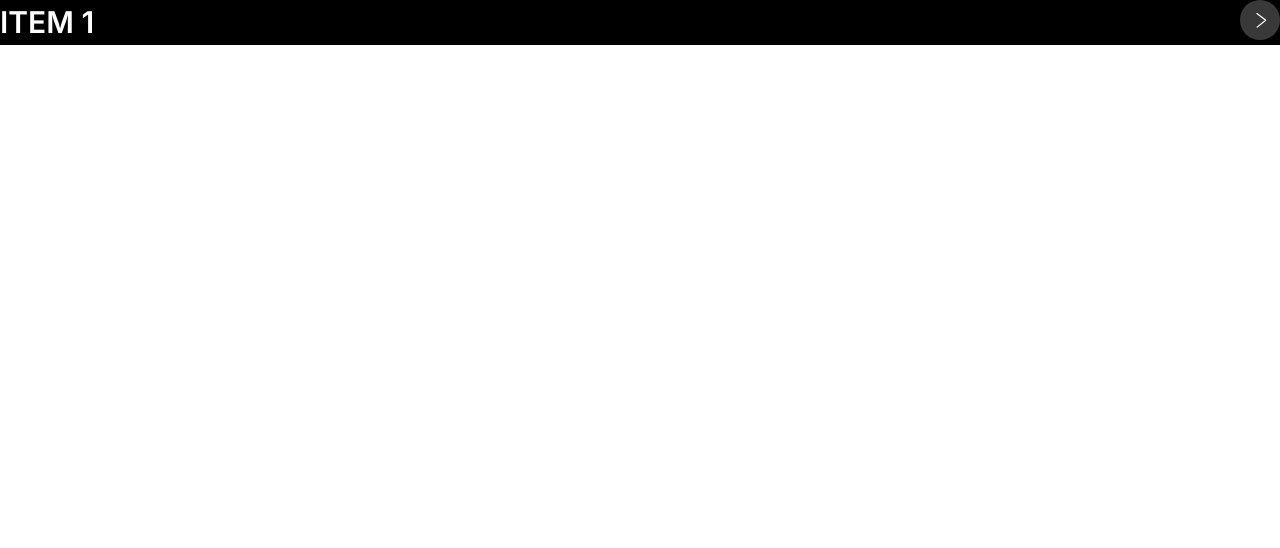
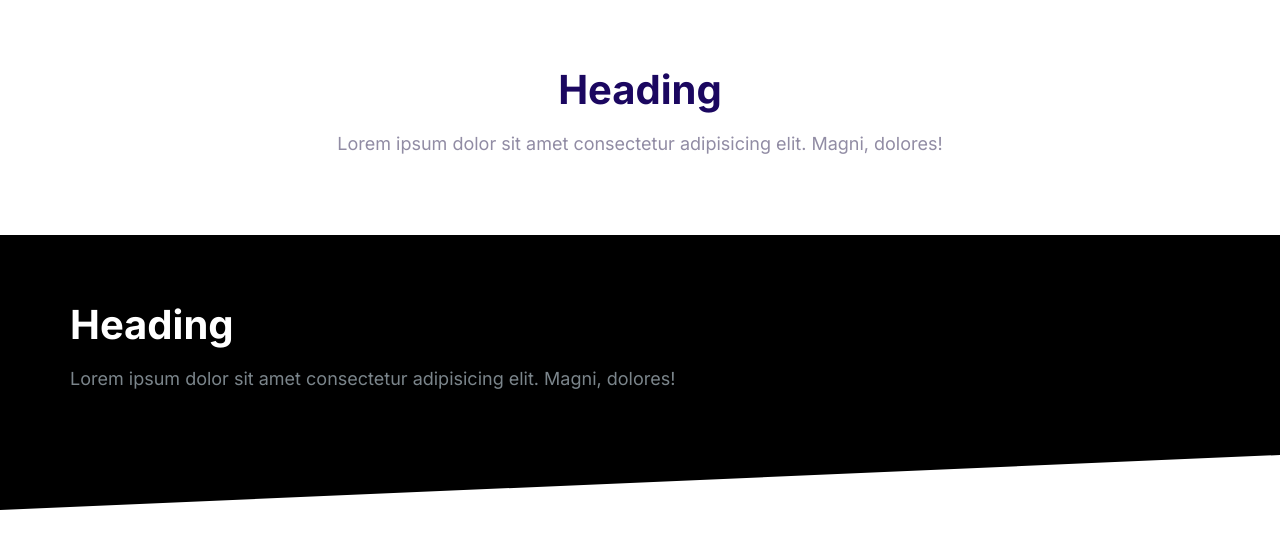
Before and after one commit to AleXAnastasov77/Moshify, a plain HTML site: page index.html in a window 1280 px wide. Drawn offline with Linux system fonts and the light colour scheme.

Commit message:
Building the blocks component.

```diff
--- a/css/styles.css
+++ b/css/styles.css
@@ -236,7 +236,6 @@ a {
 .input {
   border-radius: var(--border-radius);
   border: 1px solid var(--color-borders);
-
   color: var(--color-headings);
   font-size: 2rem;
   /* margin: 3rem 0; */
@@ -523,3 +522,34 @@ a {
   max-height: 100vh;
   opacity: 0.5;
 }
+
+/* Blocks */
+.block {
+  --padding-vertical: 6rem;
+  padding: var(--padding-vertical) 2rem;
+}
+.block__heading {
+  margin-top: 0;
+}
+.block--dark {
+  background: #000;
+  color: #7b858b;
+}
+.block--dark .block__heading {
+  color: white;
+}
+.block--skewed-right {
+  padding-bottom: calc(var(--padding-vertical) + 4rem);
+  clip-path: polygon(0% 0%, 100% 0%, 100% 100%, 0% 80%);
+}
+.block--skewed-left {
+  padding-bottom: calc(var(--padding-vertical) + 4rem);
+  clip-path: polygon(100% 0%, 0% 0%, 0% 100%, 100% 80%);
+}
+.block__header {
+  text-align: center;
+}
+.container {
+  max-width: 1140px;
+  margin: 0 auto;
+}
--- a/index.html
+++ b/index.html
@@ -14,17 +14,24 @@
     <link rel="stylesheet" href="css/styles.css" />
   </head>
   <body>
-    <div class="collapsible" style="background-color: black">
-      <header class="collapsible__header">
-        <h2 class="collapsible__heading">Item 1</h2>
-        <svg class="icon icon--white collapsible__chevron">
-          <use xlink:href="images/sprite.svg#chevron"></use>
-        </svg>
+    <section class="block container">
+      <header class="block__header">
+        <h2 class="block__heading">Heading</h2>
+        <p>
+          Lorem ipsum dolor sit amet consectetur adipisicing elit. Magni,
+          dolores!
+        </p>
       </header>
-      <div class="collapsible__content">
-        Lorem, ipsum dolor sit amet consectetur adipisicing elit. Id, excepturi?
+    </section>
+    <section class="block block--dark block--skewed-left">
+      <div class="container">
+        <h2 class="block__heading">Heading</h2>
+        <p>
+          Lorem ipsum dolor sit amet consectetur adipisicing elit. Magni,
+          dolores!
+        </p>
       </div>
-    </div>
+    </section>
     <script src="js/main.js"></script>
   </body>
 </html>
```
Also changed, not shown: components/blocks.html (added, +16 -0 lines).
